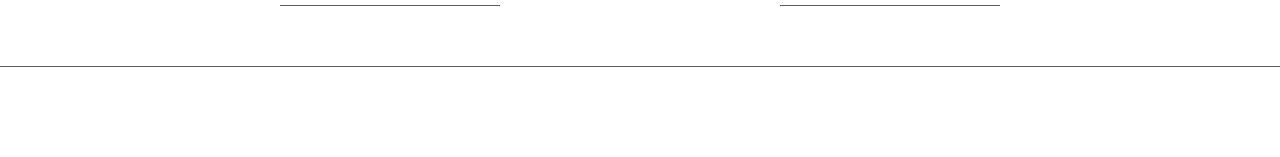
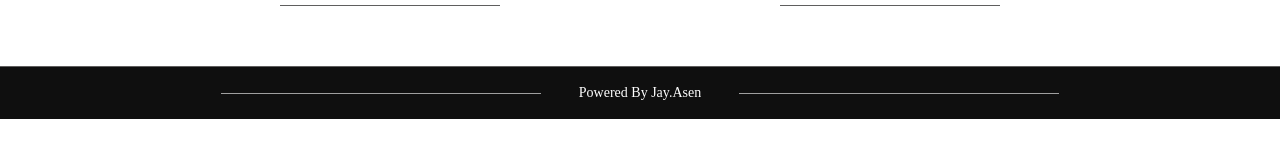
Before and after one commit to LeeJay0126/verse_by_verse, a React (Create React App) app: page /study in a window 1280 px wide. Shown: the part 551-708 px from the top of the page. Built offline with nearby package versions, Linux system fonts and the light colour scheme; no server answers; a web font is replaced by a local one.

Commit message:
Added footer to study page

```diff
--- a/src/pages/Study/Study.js
+++ b/src/pages/Study/Study.js
@@ -1,3 +1,4 @@
+import Footer from "../../component/Footer";
 import PageHeader from "../../component/PageHeader";
 import Bible from "./Bible";
 import "./Study.css";
@@ -14,6 +15,7 @@ const Study = () => {
         </h2>
       </div>
       <Bible />
+      <Footer/>
     </section>
   );
 };
```
